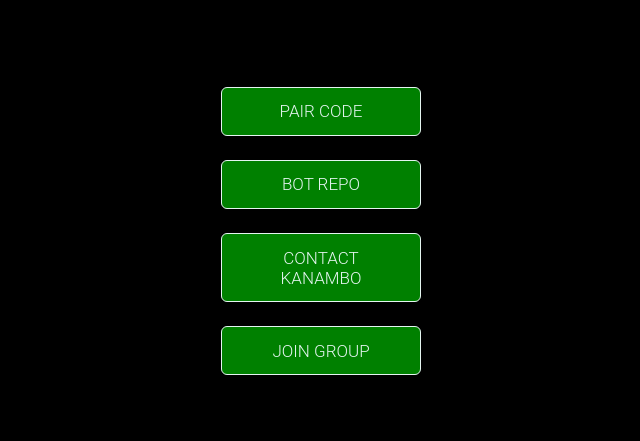
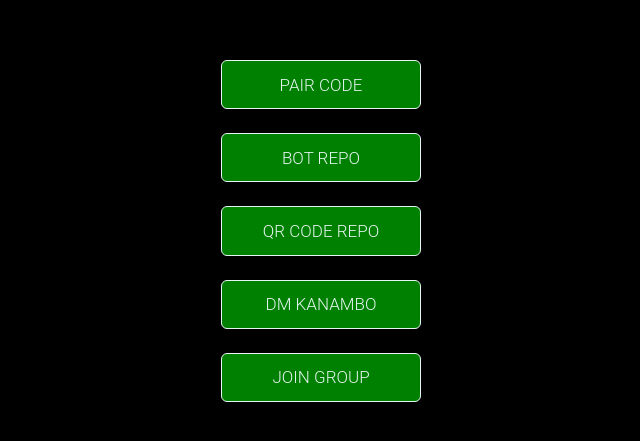
Before and after one commit to Kanambp/KANAMBO-QR, a website: page kanambopage.html in a window 1280 px wide. Shown: the part 157-598 px from the top of the page, without its empty margins (319-959 px from the left). Drawn offline with Linux system fonts and the light colour scheme.

Commit message:
Update kanambopage.html

```diff
--- a/kanambopage.html
+++ b/kanambopage.html
@@ -78,9 +78,10 @@
 
 
   <button onclick="window.open(`/pair`)" class="btn">Pair Code</button>
-  <button onclick="window.open(`https://github.com/Kanambp/KANAMBO-QR`)" class="btn">Bot Repo</button>
-  <button onclick="window.open(`https://wa.me/254114148625`)" class="btn">Contact Kanambo</button>
-  <button onclick="window.open(`https://chat.whatsapp.com/L14FfkAgFCN9eXGe5Sqjqt`)" class="btn">Join Group</button>
+  <button onclick="window.open(`https://github.com/Kanambp/Kan-dreaded`)" class="btn">Bot Repo</button>
+  <button onclick="window.open(`https://github.com/Kanambp/KANAMBO-QR`)" class="btn">Qr code repo</button>
+  <button onclick="window.open(`https://wa.me/254114148625`)" class="btn">Dm Kanambo</button>
+  <button onclick="window.open(`https://chat.whatsapp.com/Byx7wdqizJXB79RKFKsefb`)" class="btn">Join Group</button>
 
 
 </body>
```
